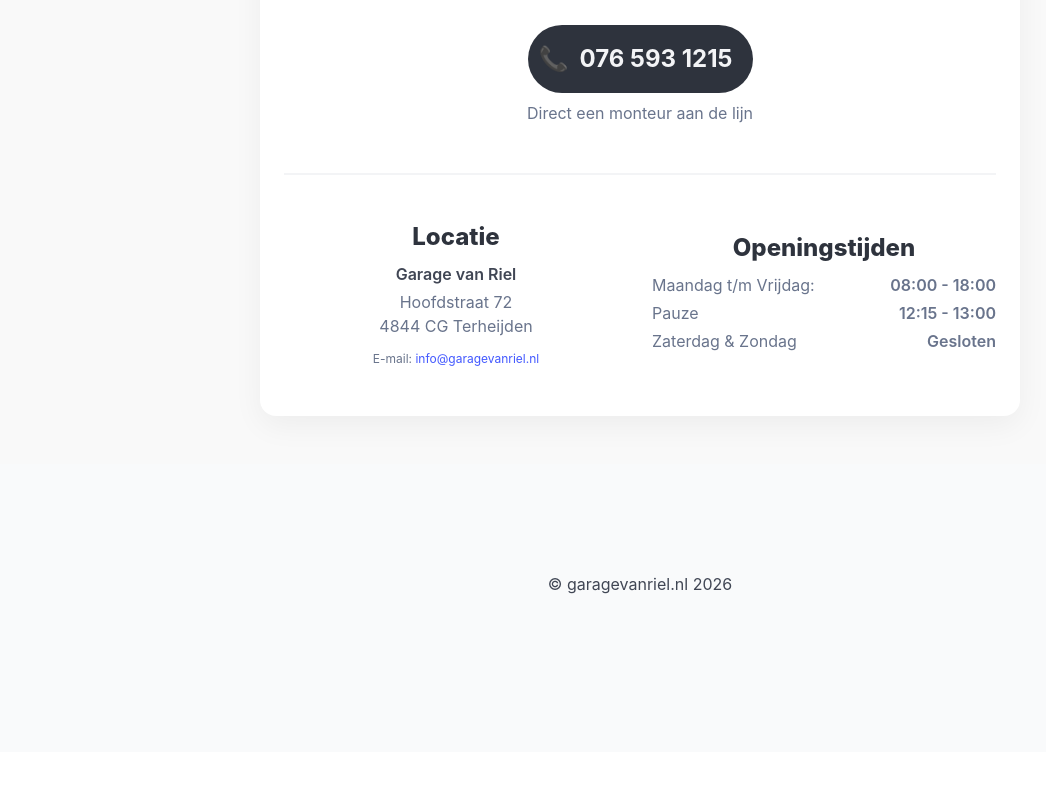
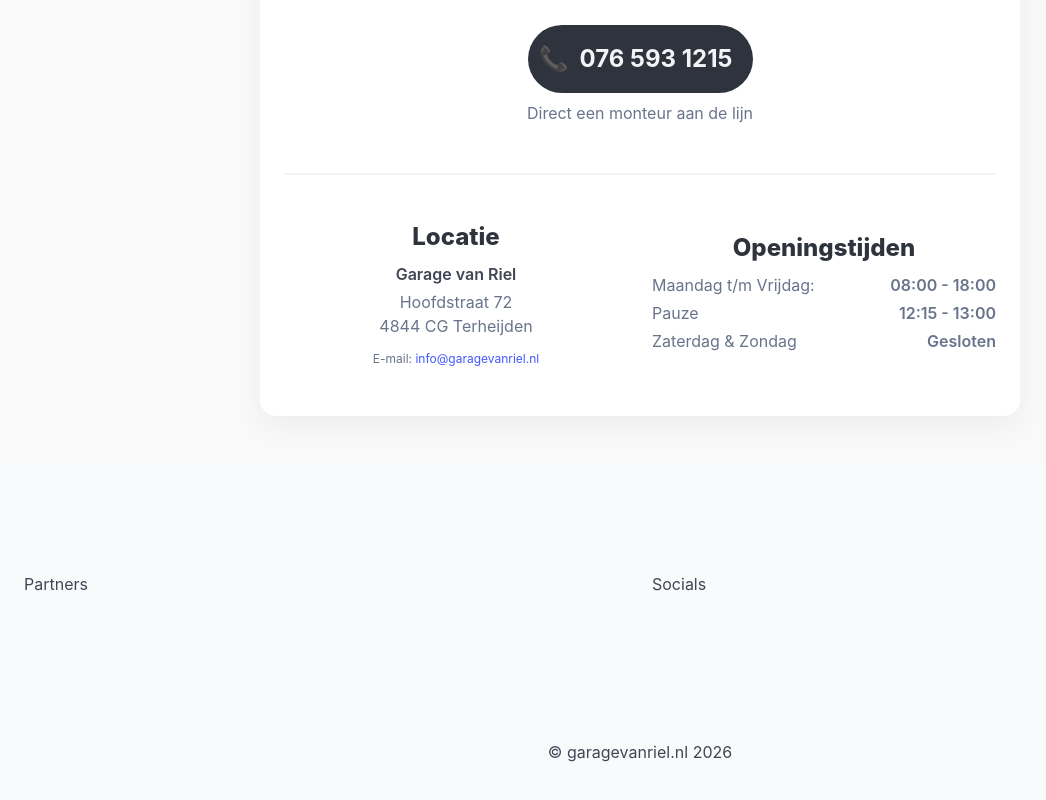
Before and after one commit to mdejong1987/my-app, a Next.js app: page / in a window 1280 px wide. Shown: the part 3814-4614 px from the top of the page, without its empty margins (0-1046 px from the left). Before the commit the page ends 4566 px from the top, so only its background shows below. Built offline with nearby package versions, Linux system fonts and the light colour scheme.

Commit message:
added dynamic year, changed title and started working on the new footer

```diff
--- a/app/layout.js
+++ b/app/layout.js
@@ -26,7 +26,8 @@
 }
 
 export const metadata = {
-  title: "Dit is een titel",
+  title:
+    "Garage van Riel - Echte dorpsgarage uit Terheijden met een persoonlijke, eerlijke en transparante aanpak",
 };
 
 export default function RootLayout({ children }) {
@@ -43,8 +44,12 @@
         <BackToTopButton />
 
         <footer className="footer">
+          <div className="content columns">
+            <div className="column">Partners</div>
+            <div className="column">Socials</div>
+          </div>
           <div className="content has-text-centered">
-            &copy; garagevanriel.nl 2026
+            &copy; garagevanriel.nl {new Date().getFullYear()}
           </div>
         </footer>
       </body>
```
